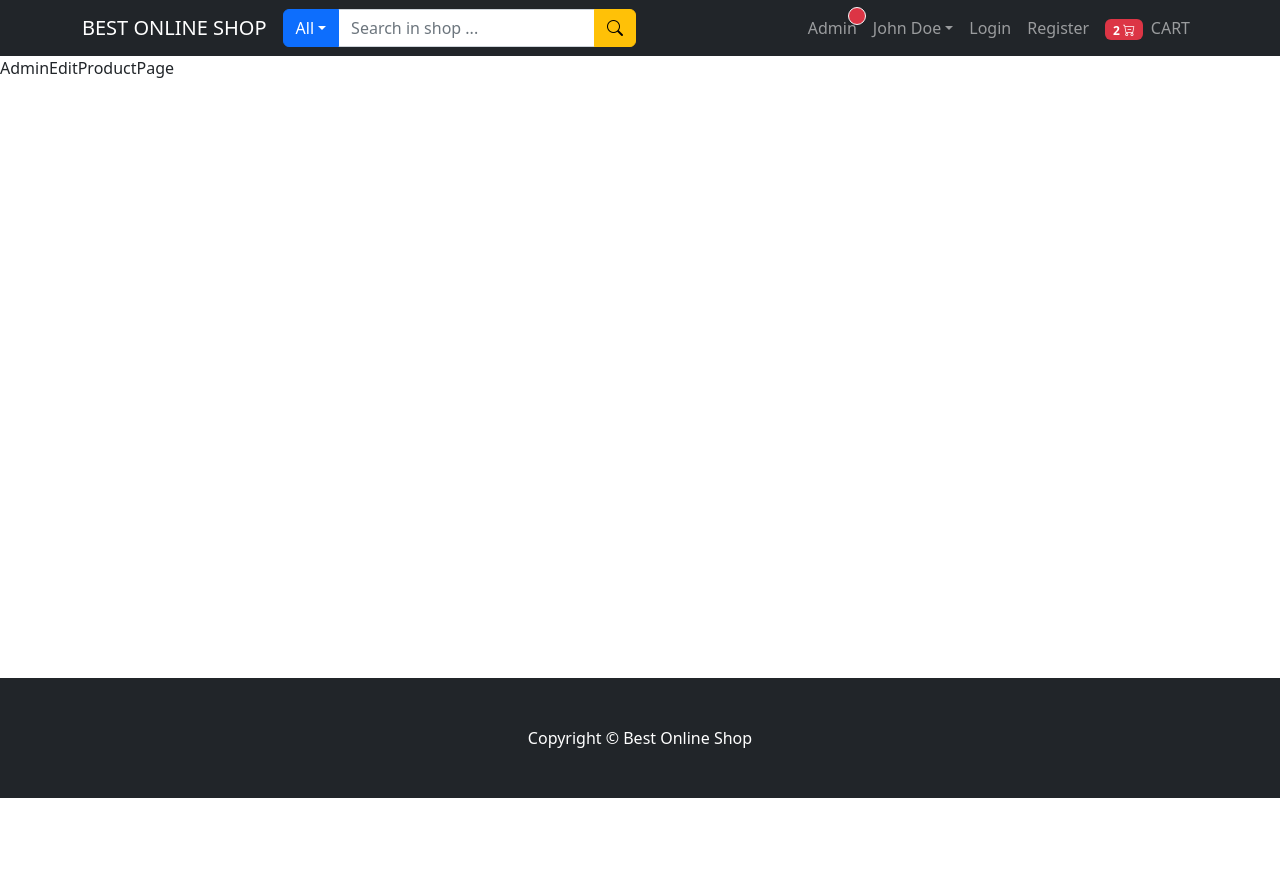
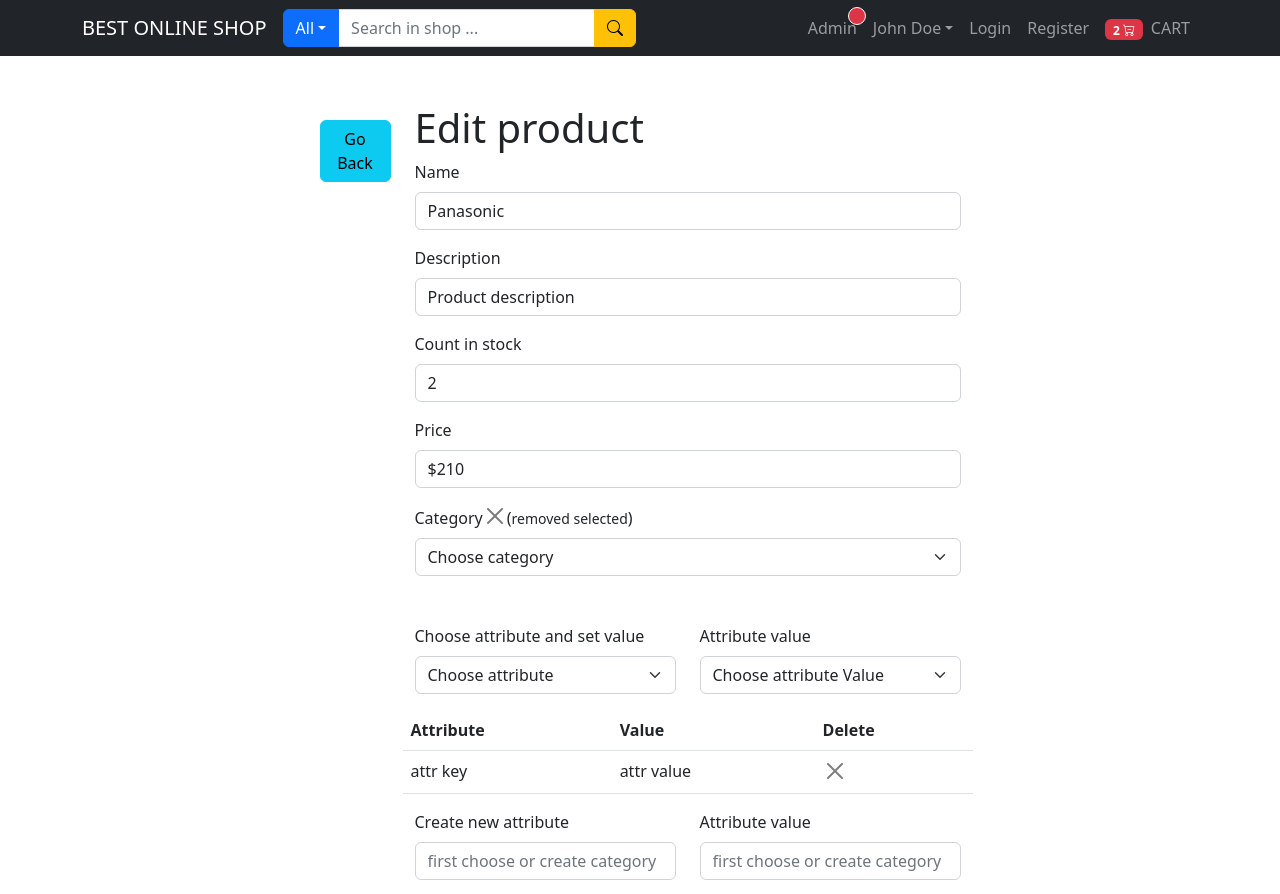
Before and after one commit to 0xAureoleNode/mern-e-commerce, a React (Create React App) app in the folder frontend/: page /admin/edit-product in a window 1280 px wide. Shown: the top 894 px of the page. Before the commit the page ends 800 px from the top, so only its background shows below. Built offline with nearby package versions, Linux system fonts and the light colour scheme.

Commit message:
Edit Product Page for Administrator

```diff
--- a/frontend/src/pages/admin/AdminEditProductPage.js
+++ b/frontend/src/pages/admin/AdminEditProductPage.js
@@ -1,7 +1,211 @@
-import React from 'react';
+import React, { useState } from 'react';
+import {
+  Container,
+  Row,
+  Col,
+  Form,
+  Button,
+  CloseButton,
+  Table,
+  Alert,
+  Image,
+} from 'react-bootstrap';
+import { Link } from 'react-router-dom';
+
+const onHover = {
+  cursor: 'pointer',
+  position: 'absolute',
+  left: '5px',
+  top: '-10px',
+  transform: 'scale(2.7)',
+};
 
 const AdminEditProductPage = () => {
-  return <div>AdminEditProductPage</div>;
+  const [validated, setValidated] = useState(false);
+
+  const handleSubmit = (event) => {
+    const form = event.currentTarget;
+    if (form.checkValidity() === false) {
+      event.preventDefault();
+      event.stopPropagation();
+    }
+
+    setValidated(true);
+  };
+
+  return (
+    <Container>
+      <Row className="justify-content-md-center mt-5">
+        <Col md={1}>
+          <Link to="/admin/products" className="btn btn-info my-3">
+            Go Back
+          </Link>
+        </Col>
+        <Col md={6}>
+          <h1>Edit product</h1>
+          <Form noValidate validated={validated} onSubmit={handleSubmit}>
+            <Form.Group className="mb-3" controlId="formBasicName">
+              <Form.Label>Name</Form.Label>
+              <Form.Control
+                name="name"
+                required
+                type="text"
+                defaultValue="Panasonic"
+              />
+            </Form.Group>
+
+            <Form.Group
+              className="mb-3"
+              controlId="exampleForm.ControlTextarea1"
+            >
+              <Form.Label>Description</Form.Label>
+              <Form.Control
+                name="description"
+                required
+                type="textarea"
+                rows={3}
+                defaultValue="Product description"
+              />
+            </Form.Group>
+            <Form.Group className="mb-3" controlId="forBasicCount">
+              <Form.Label>Count in stock</Form.Label>
+              <Form.Control
+                name="count"
+                required
+                type="number"
+                defaultValue="2"
+              />
+            </Form.Group>
+            <Form.Group className="mb-3" controlId="forBasicPrice">
+              <Form.Label>Price</Form.Label>
+              <Form.Control
+                name="price"
+                required
+                type="text"
+                defaultValue="$210"
+              />
+            </Form.Group>
+            <Form.Group className="mb-3" controlId="forBasicCategory">
+              <Form.Label>
+                Category
+                <CloseButton />(<small>removed selected</small>)
+              </Form.Label>
+              <Form.Select
+                required
+                name="category"
+                aria-label="Default select example"
+              >
+                <option value="">Choose category</option>
+                <option value="1">Laptops</option>
+                <option value="2">TV</option>
+                <option value="3">Games</option>
+              </Form.Select>
+            </Form.Group>
+
+            <Row className="mt-5">
+              <Col md={6}>
+                <Form.Group className="mb-3" controlId="formBasicAttributes">
+                  <Form.Label>Choose attribute and set value</Form.Label>
+                  <Form.Select
+                    name="attrkey"
+                    aria-label="Default select example"
+                  >
+                    <option>Choose attribute</option>
+                    <option value="red">Color</option>
+                  </Form.Select>
+                </Form.Group>
+              </Col>
+              <Col md={6}>
+                <Form.Group className="mb-3" controlId="formBasicAttributes">
+                  <Form.Label>Attribute value</Form.Label>
+                  <Form.Select
+                    name="attrkey"
+                    aria-label="Default select example"
+                  >
+                    <option>Choose attribute Value</option>
+                    <option value="red">Color</option>
+                  </Form.Select>
+                </Form.Group>
+              </Col>
+            </Row>
+
+            <Row>
+              <Table hover>
+                <thead>
+                  <tr>
+                    <th>Attribute</th>
+                    <th>Value</th>
+                    <th>Delete</th>
+                  </tr>
+                </thead>
+                <tbody>
+                  <tr>
+                    <td>attr key</td>
+                    <td>attr value</td>
+                    <td>
+                      <CloseButton />
+                    </td>
+                  </tr>
+                </tbody>
+              </Table>
+            </Row>
+
+            <Row>
+              <Col md={6}>
+                <Form.Group className="mb-3" controlId="formBasicNewAttribute">
+                  <Form.Label>Create new attribute</Form.Label>
+                  <Form.Control
+                    disabled={false}
+                    placeholder="first choose or create category"
+                    name="newAttrValue"
+                    type="text"
+                  />
+                </Form.Group>
+              </Col>
+              <Col md={6}>
+                <Form.Group
+                  className="mb-3"
+                  controlId="formBasicNewAttributeValue"
+                >
+                  <Form.Label>Attribute value</Form.Label>
+                  <Form.Control
+                    disabled={false}
+                    placeholder="first choose or create category"
+                    required={true}
+                    name="newAttrValue"
+                    type="text"
+                  />
+                </Form.Group>
+              </Col>
+            </Row>
+
+            <Alert variant="primary">
+              After typing attribute key and value press enterr on one of the
+              field
+            </Alert>
+
+            <Form.Group controlId="formFileMultiple" className="mb-3 mt-3">
+              <Form.Label>Images</Form.Label>
+              <Row>
+                <Col xs={3} style={{ position: 'relative' }}>
+                  <Image src="/images/monitors-category.png" fluid />
+                  <i style={onHover} className="bi bi-x text-danger"></i>
+                </Col>
+                <Col xs={3} style={{ position: 'relative' }}>
+                  <Image src="/images/monitors-category.png" fluid />
+                  <i style={onHover} className="bi bi-x text-danger"></i>
+                </Col>
+              </Row>
+              <Form.Control required type="file" multiple></Form.Control>
+            </Form.Group>
+            <Button variant="primary" type="submit">
+              UPDATE
+            </Button>
+          </Form>
+        </Col>
+      </Row>
+    </Container>
+  );
 };
 
 export default AdminEditProductPage;
```
